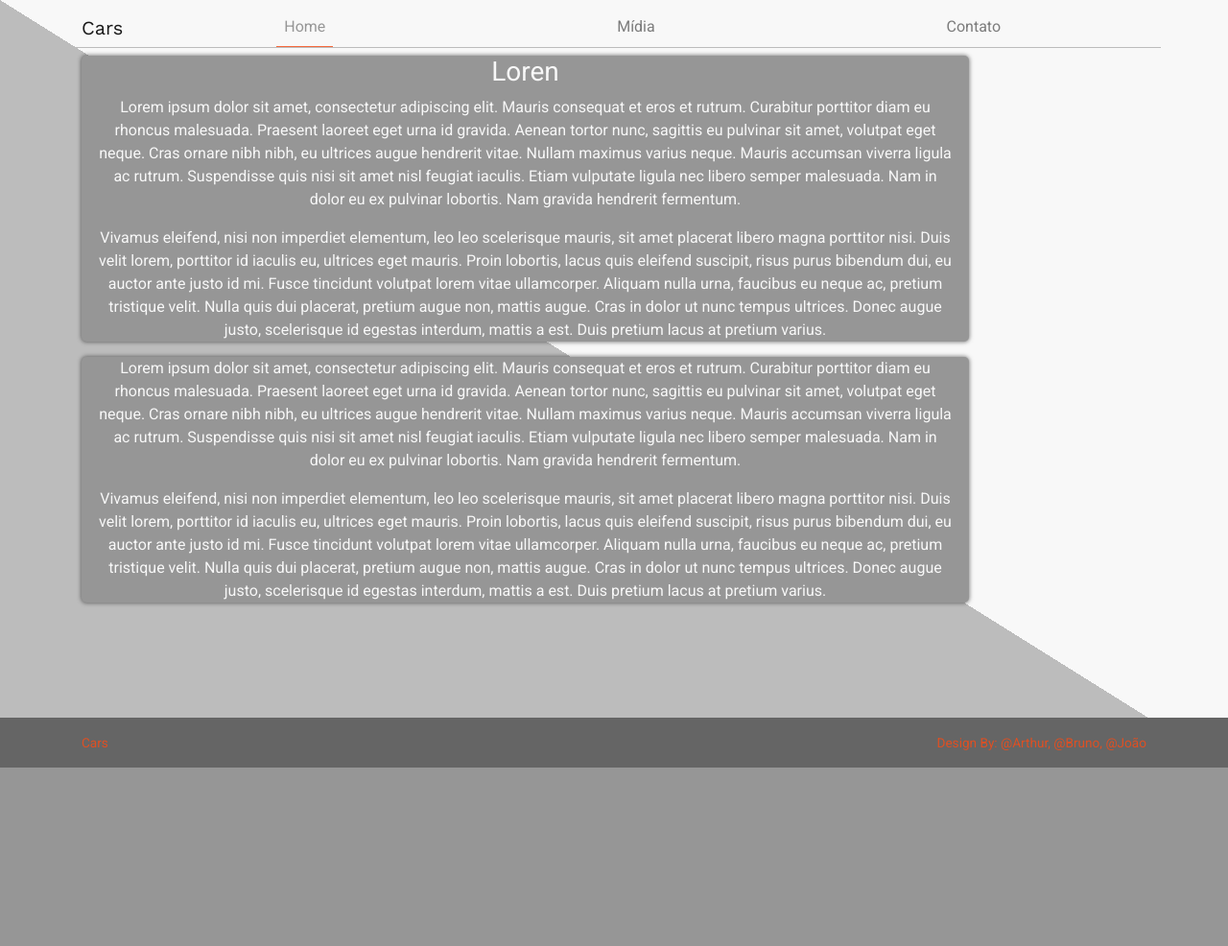
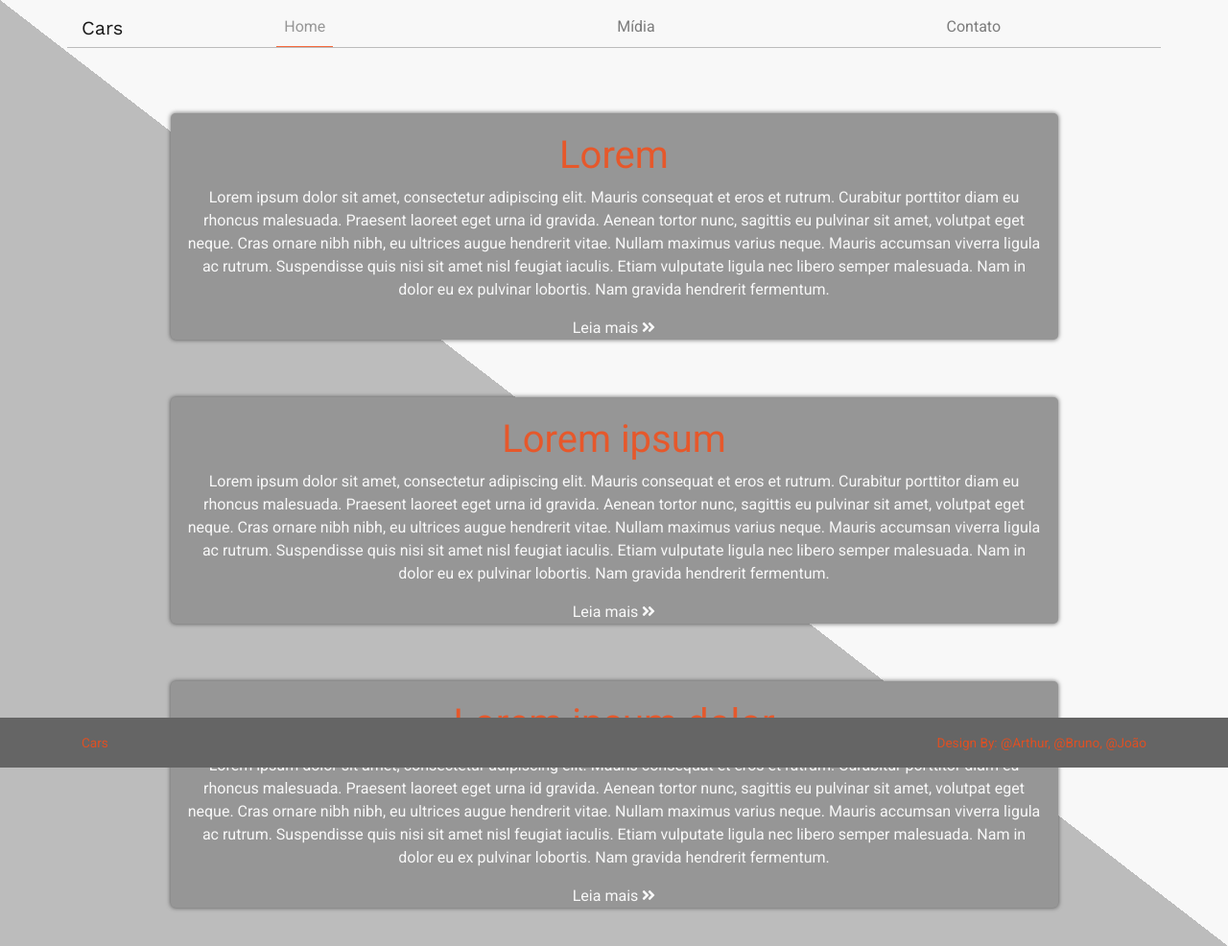
Before and after one commit to arthurdias-trad/Projeto1-Santander-FullStack, a PHP site: page / in a window 1280 px wide. Shown: the whole page at 96% size. Before the commit the page ends 800 px from the top, so only its background shows below. Run offline with PHP 8.4, Linux system fonts and the light colour scheme; some libraries are stand-ins or nearby versions.

Commit message:
ajustes buttom menu, css, sections

```diff
--- a/ArthurDias, BrunoVinícius, JoãoPaulo – PortalDeCarros/css/style.css
+++ b/ArthurDias, BrunoVinícius, JoãoPaulo – PortalDeCarros/css/style.css
@@ -3,7 +3,7 @@
 :root {
   --color-laranja: rgba(246, 76, 22, 0.83);
   --color-escuro: #656565;
-  --color-medio: #969696;
+  --color-médio: #969696;
   --color-claro: #bcbcbc;
   --color-white: #f8f8f8;
 }
@@ -19,6 +19,11 @@ nav {
   color: var(--color-medio);
 }
 
+.navbar-toggler, .navbar-toggler:focus {
+  border: none;
+  outline: none;
+}
+
 .logo {
   font-family: "Work Sans", sans-serif;
 }
@@ -32,23 +37,53 @@ nav {
 }
 
 .bg-médio {
-  background: var(--color-medio);
+  background: var(--color-médio);
 }
 
 .bg-claro {
   background: var(--color-claro);
 }
 
+.texto-white {
+  color: var(--color-white);
+}
+
 .navbar-center {
   margin: 0 auto;
 }
 
+main {
+  display: flex;
+  flex-direction: column;
+  align-items: center;
+}
+
+main h1 {
+  margin-top: 20px;
+  color: var(--color-laranja);
+}
+
 .text-section {
-  background-color: var(--color-medio);
-  color: var(--color-white);
-  text-align: center;
   border-radius: 5px;
   box-shadow: 0 0 4px .5px rgba(0, 0, 0, 0.5);
+  margin-top: 60px;
+}
+
+.text-section:last-child {
+  margin-bottom: 40px;
+}
+
+.more {
+  cursor: pointer;
+}
+
+.modal-content {
+  background-color: var(--color-médio);
+  color: var(--color-white);
+}
+
+.modal-header, .modal-header button {
+  color: var(--color-laranja);
 }
 
 footer {
@@ -114,7 +149,7 @@ footer {
 
   .active {
     border-bottom: 1.5px solid var(--color-laranja);
-    color: var(--color-medio) !important;
+    color: var(--color-médio) !important;
   }
 
   footer {
--- a/ArthurDias, BrunoVinícius, JoãoPaulo – PortalDeCarros/index.html
+++ b/ArthurDias, BrunoVinícius, JoãoPaulo – PortalDeCarros/index.html
@@ -10,6 +10,12 @@
     />
     <link rel="stylesheet" href="css/bootstrap.min.css" />
     <link rel="stylesheet" href="css/style.css" />
+    <script
+      src="https://cdnjs.cloudflare.com/ajax/libs/font-awesome/5.14.0/js/all.min.js"
+      integrity="sha512-YSdqvJoZr83hj76AIVdOcvLWYMWzy6sJyIMic2aQz5kh2bPTd9dzY3NtdeEAzPp/PhgZqr4aJObB3ym/vsItMg=="
+      crossorigin="anonymous"
+    ></script>
+    <script src="./js/script.js"></script>
   </head>
   <body>
     <header>
@@ -43,24 +49,85 @@
     </header>
     <div class="container">
       <main>
-        <section class="text-section col-sm-12 col-lg-10">
-          <h3>Loren</h3>
-          <p>Lorem ipsum dolor sit amet, consectetur adipiscing elit. Mauris consequat et eros et rutrum. Curabitur porttitor diam eu rhoncus malesuada. Praesent laoreet eget urna id gravida. Aenean tortor nunc, sagittis eu pulvinar sit amet, volutpat eget neque. Cras ornare nibh nibh, eu ultrices augue hendrerit vitae. Nullam maximus varius neque. Mauris accumsan viverra ligula ac rutrum. Suspendisse quis nisi sit amet nisl feugiat iaculis. Etiam vulputate ligula nec libero semper malesuada. Nam in dolor eu ex pulvinar lobortis. Nam gravida hendrerit fermentum.</p>
-          <p>Vivamus eleifend, nisi non imperdiet elementum, leo leo scelerisque mauris, sit amet placerat libero magna porttitor nisi. Duis velit lorem, porttitor id iaculis eu, ultrices eget mauris. Proin lobortis, lacus quis eleifend suscipit, risus purus bibendum dui, eu auctor ante justo id mi. Fusce tincidunt volutpat lorem vitae ullamcorper. Aliquam nulla urna, faucibus eu neque ac, pretium tristique velit. Nulla quis dui placerat, pretium augue non, mattis augue. Cras in dolor ut nunc tempus ultrices. Donec augue justo, scelerisque id egestas interdum, mattis a est. Duis pretium lacus at pretium varius.</p>
+        <section class="bg-médio texto-white text-section text-center col-sm-12 col-lg-10">
+          <h1>Lorem</h1>
+          <p>Lorem ipsum dolor sit amet, consectetur adipiscing elit. Mauris consequat et eros et rutrum. Curabitur porttitor diam eu rhoncus malesuada. Praesent laoreet eget urna id gravida. Aenean tortor nunc, sagittis eu pulvinar sit amet, volutpat eget neque. Cras ornare nibh nibh, eu ultrices augue hendrerit vitae. Nullam maximus varius neque. Mauris accumsan viverra ligula ac rutrum. Suspendisse quis nisi sit amet nisl feugiat iaculis. Etiam vulputate ligula nec libero semper malesuada. Nam in dolor eu ex pulvinar lobortis. Nam gravida hendrerit fermentum.</p><span class="more texto-laranja" data-toggle="modal" data-target="#modal1">Leia mais <i class="fas fa-angle-double-right" aria-hidden="true"></i></span>
         </section>
-        <section class="text-section col-sm-12 col-lg-10">
-          <p>Lorem ipsum dolor sit amet, consectetur adipiscing elit. Mauris consequat et eros et rutrum. Curabitur porttitor diam eu rhoncus malesuada. Praesent laoreet eget urna id gravida. Aenean tortor nunc, sagittis eu pulvinar sit amet, volutpat eget neque. Cras ornare nibh nibh, eu ultrices augue hendrerit vitae. Nullam maximus varius neque. Mauris accumsan viverra ligula ac rutrum. Suspendisse quis nisi sit amet nisl feugiat iaculis. Etiam vulputate ligula nec libero semper malesuada. Nam in dolor eu ex pulvinar lobortis. Nam gravida hendrerit fermentum.</p>
-          <p>Vivamus eleifend, nisi non imperdiet elementum, leo leo scelerisque mauris, sit amet placerat libero magna porttitor nisi. Duis velit lorem, porttitor id iaculis eu, ultrices eget mauris. Proin lobortis, lacus quis eleifend suscipit, risus purus bibendum dui, eu auctor ante justo id mi. Fusce tincidunt volutpat lorem vitae ullamcorper. Aliquam nulla urna, faucibus eu neque ac, pretium tristique velit. Nulla quis dui placerat, pretium augue non, mattis augue. Cras in dolor ut nunc tempus ultrices. Donec augue justo, scelerisque id egestas interdum, mattis a est. Duis pretium lacus at pretium varius.</p>
+        <section class="bg-médio texto-white text-section text-center col-sm-12 col-lg-10">
+          <h1>Lorem ipsum</h1>
+          <p>Lorem ipsum dolor sit amet, consectetur adipiscing elit. Mauris consequat et eros et rutrum. Curabitur porttitor diam eu rhoncus malesuada. Praesent laoreet eget urna id gravida. Aenean tortor nunc, sagittis eu pulvinar sit amet, volutpat eget neque. Cras ornare nibh nibh, eu ultrices augue hendrerit vitae. Nullam maximus varius neque. Mauris accumsan viverra ligula ac rutrum. Suspendisse quis nisi sit amet nisl feugiat iaculis. Etiam vulputate ligula nec libero semper malesuada. Nam in dolor eu ex pulvinar lobortis. Nam gravida hendrerit fermentum.</p><span class="more texto-laranja" data-toggle="modal" data-target="#modal2">Leia mais <i class="fas fa-angle-double-right" aria-hidden="true"></i></span>
+        </section>
+        <section class="bg-médio texto-white text-section text-center col-sm-12 col-lg-10">
+          <h1>Lorem ipsum dolor</h1>
+          <p>Lorem ipsum dolor sit amet, consectetur adipiscing elit. Mauris consequat et eros et rutrum. Curabitur porttitor diam eu rhoncus malesuada. Praesent laoreet eget urna id gravida. Aenean tortor nunc, sagittis eu pulvinar sit amet, volutpat eget neque. Cras ornare nibh nibh, eu ultrices augue hendrerit vitae. Nullam maximus varius neque. Mauris accumsan viverra ligula ac rutrum. Suspendisse quis nisi sit amet nisl feugiat iaculis. Etiam vulputate ligula nec libero semper malesuada. Nam in dolor eu ex pulvinar lobortis. Nam gravida hendrerit fermentum.</p><span class="more texto-laranja" data-toggle="modal" data-target="#modal3">Leia mais <i class="fas fa-angle-double-right" aria-hidden="true"></i></span>
         </section>
       </main>
     </div>
+      <!-- Modal 1 -->
+      <div class="modal fade" id="modal1" data-backdrop="static" data-keyboard="false" tabindex="-1" role="dialog" aria-labelledby="staticBackdropLabel" aria-hidden="true">
+        <div class="modal-dialog modal-dialog-centered modal-dialog-scrollable modal-lg">
+          <div class="modal-content">
+            <div class="modal-header">
+              <h5 class="modal-title" id="staticBackdropLabel">Lorem</h5>
+              <button type="button" class="close" data-dismiss="modal" aria-label="Close">
+                <span aria-hidden="true">&times;</span>
+              </button>
+            </div>
+            <div class="modal-body">
+              <p>Lorem ipsum dolor sit amet, consectetur adipiscing elit. Vivamus ullamcorper sed libero nec pretium. Duis eu tempor diam, a egestas odio. Suspendisse auctor ullamcorper tincidunt. Vestibulum in porttitor orci, at semper nunc. Nullam efficitur aliquam ipsum vitae maximus. Aliquam pretium sem consectetur justo facilisis, in feugiat libero suscipit. Vivamus rutrum non libero id maximus. Morbi quis mattis ipsum, eu feugiat metus. Cras commodo felis eu dui sollicitudin iaculis. Mauris ullamcorper augue sit amet nulla iaculis ornare.</p>
+              <p>Phasellus tellus justo, bibendum ut magna et, dapibus condimentum ante. Suspendisse rhoncus euismod tincidunt. Ut semper aliquet quam, eu tempus nibh pharetra nec. Quisque eu velit euismod, iaculis dolor eget, luctus est. Sed cursus ipsum eu sapien porta, non dapibus felis lacinia. Proin sodales et sapien at tempor. Aenean eget lobortis est. Etiam placerat, mauris placerat faucibus varius, elit magna vehicula massa, et consectetur velit lectus non libero. Aenean consectetur elit justo, eget varius sapien pharetra non. Vestibulum ante ipsum primis in faucibus orci luctus et ultrices posuere cubilia curae;</p>
+              <p>Etiam et eros placerat orci rhoncus ultrices at feugiat velit. Praesent dapibus faucibus nunc, vel convallis elit ultricies sit amet. In ornare purus varius nibh lacinia molestie non vel velit. Morbi tincidunt pretium lacus. Praesent molestie mollis dui, non vulputate nisi interdum non. Morbi quis consectetur lorem. Mauris rutrum ligula neque. Nam mollis tempus metus, et pharetra massa. Nam vitae nulla pretium, faucibus urna nec, volutpat risus. Vestibulum ante ipsum primis in faucibus orci luctus et ultrices posuere cubilia curae; Quisque luctus ornare ante, ut facilisis nisl condimentum non. Etiam accumsan velit sed neque ultrices maximus. Donec in metus placerat nibh ornare semper fermentum eu odio. Donec in ligula vitae tellus sollicitudin elementum vitae sit amet ipsum. Curabitur ullamcorper, risus et facilisis egestas, quam mi blandit velit, ut tempor lorem enim sed velit.</p>
+              <p>Ut et varius enim. Proin quis mauris aliquet, volutpat arcu pulvinar, finibus sapien. Quisque eleifend bibendum libero ac maximus. Pellentesque accumsan est a enim sodales pulvinar. Cras gravida nibh nec dictum ultricies. Lorem ipsum dolor sit amet, consectetur adipiscing elit. Sed aliquam lectus a interdum cursus. Curabitur purus enim, imperdiet sed viverra et, varius at nisi. Fusce rutrum quis lectus sit amet viverra. Mauris ac est elementum, porta leo vel, placerat velit. Phasellus porta urna urna, et volutpat mi fermentum a. In id accumsan lorem, ac lobortis elit. Maecenas aliquam velit eu tellus porta, nec bibendum nulla iaculis. Pellentesque non porttitor felis. Vivamus turpis neque, aliquam in volutpat ac, tempor quis arcu.</p>
+            </div>
+          </div>
+        </div>
+      </div>
+          <!-- Modal 2 -->
+      <div class="modal fade" id="modal2" data-backdrop="static" data-keyboard="false" tabindex="-1" role="dialog" aria-labelledby="staticBackdropLabel" aria-hidden="true">
+        <div class="modal-dialog modal-dialog-centered modal-dialog-scrollable modal-lg">
+          <div class="modal-content">
+            <div class="modal-header">
+              <h5 class="modal-title" id="staticBackdropLabel">Lorem ipsum</h5>
+              <button type="button" class="close" data-dismiss="modal" aria-label="Close">
+                <span aria-hidden="true">&times;</span>
+              </button>
+            </div>
+            <div class="modal-body">
+              <p>Lorem ipsum dolor sit amet, consectetur adipiscing elit. Vivamus ullamcorper sed libero nec pretium. Duis eu tempor diam, a egestas odio. Suspendisse auctor ullamcorper tincidunt. Vestibulum in porttitor orci, at semper nunc. Nullam efficitur aliquam ipsum vitae maximus. Aliquam pretium sem consectetur justo facilisis, in feugiat libero suscipit. Vivamus rutrum non libero id maximus. Morbi quis mattis ipsum, eu feugiat metus. Cras commodo felis eu dui sollicitudin iaculis. Mauris ullamcorper augue sit amet nulla iaculis ornare.</p>
+              <p>Phasellus tellus justo, bibendum ut magna et, dapibus condimentum ante. Suspendisse rhoncus euismod tincidunt. Ut semper aliquet quam, eu tempus nibh pharetra nec. Quisque eu velit euismod, iaculis dolor eget, luctus est. Sed cursus ipsum eu sapien porta, non dapibus felis lacinia. Proin sodales et sapien at tempor. Aenean eget lobortis est. Etiam placerat, mauris placerat faucibus varius, elit magna vehicula massa, et consectetur velit lectus non libero. Aenean consectetur elit justo, eget varius sapien pharetra non. Vestibulum ante ipsum primis in faucibus orci luctus et ultrices posuere cubilia curae;</p>
+              <p>Etiam et eros placerat orci rhoncus ultrices at feugiat velit. Praesent dapibus faucibus nunc, vel convallis elit ultricies sit amet. In ornare purus varius nibh lacinia molestie non vel velit. Morbi tincidunt pretium lacus. Praesent molestie mollis dui, non vulputate nisi interdum non. Morbi quis consectetur lorem. Mauris rutrum ligula neque. Nam mollis tempus metus, et pharetra massa. Nam vitae nulla pretium, faucibus urna nec, volutpat risus. Vestibulum ante ipsum primis in faucibus orci luctus et ultrices posuere cubilia curae; Quisque luctus ornare ante, ut facilisis nisl condimentum non. Etiam accumsan velit sed neque ultrices maximus. Donec in metus placerat nibh ornare semper fermentum eu odio. Donec in ligula vitae tellus sollicitudin elementum vitae sit amet ipsum. Curabitur ullamcorper, risus et facilisis egestas, quam mi blandit velit, ut tempor lorem enim sed velit.</p>
+              <p>Ut et varius enim. Proin quis mauris aliquet, volutpat arcu pulvinar, finibus sapien. Quisque eleifend bibendum libero ac maximus. Pellentesque accumsan est a enim sodales pulvinar. Cras gravida nibh nec dictum ultricies. Lorem ipsum dolor sit amet, consectetur adipiscing elit. Sed aliquam lectus a interdum cursus. Curabitur purus enim, imperdiet sed viverra et, varius at nisi. Fusce rutrum quis lectus sit amet viverra. Mauris ac est elementum, porta leo vel, placerat velit. Phasellus porta urna urna, et volutpat mi fermentum a. In id accumsan lorem, ac lobortis elit. Maecenas aliquam velit eu tellus porta, nec bibendum nulla iaculis. Pellentesque non porttitor felis. Vivamus turpis neque, aliquam in volutpat ac, tempor quis arcu.</p>
+            </div>
+          </div>
+        </div>
+      </div>
+    </div>
+      <!-- Modal 3 -->
+      <div class="modal fade" id="modal3" data-backdrop="static" data-keyboard="false" tabindex="-1" role="dialog" aria-labelledby="staticBackdropLabel" aria-hidden="true">
+        <div class="modal-dialog modal-dialog-centered modal-dialog-scrollable modal-lg">
+          <div class="modal-content">
+            <div class="modal-header">
+              <h5 class="modal-title" id="staticBackdropLabel">Lorem ipsum dolor</h5>
+              <button type="button" class="close" data-dismiss="modal" aria-label="Close">
+                <span aria-hidden="true">&times;</span>
+              </button>
+            </div>
+            <div class="modal-body">
+              <p>Lorem ipsum dolor sit amet, consectetur adipiscing elit. Vivamus ullamcorper sed libero nec pretium. Duis eu tempor diam, a egestas odio. Suspendisse auctor ullamcorper tincidunt. Vestibulum in porttitor orci, at semper nunc. Nullam efficitur aliquam ipsum vitae maximus. Aliquam pretium sem consectetur justo facilisis, in feugiat libero suscipit. Vivamus rutrum non libero id maximus. Morbi quis mattis ipsum, eu feugiat metus. Cras commodo felis eu dui sollicitudin iaculis. Mauris ullamcorper augue sit amet nulla iaculis ornare.</p>
+              <p>Phasellus tellus justo, bibendum ut magna et, dapibus condimentum ante. Suspendisse rhoncus euismod tincidunt. Ut semper aliquet quam, eu tempus nibh pharetra nec. Quisque eu velit euismod, iaculis dolor eget, luctus est. Sed cursus ipsum eu sapien porta, non dapibus felis lacinia. Proin sodales et sapien at tempor. Aenean eget lobortis est. Etiam placerat, mauris placerat faucibus varius, elit magna vehicula massa, et consectetur velit lectus non libero. Aenean consectetur elit justo, eget varius sapien pharetra non. Vestibulum ante ipsum primis in faucibus orci luctus et ultrices posuere cubilia curae;</p>
+              <p>Etiam et eros placerat orci rhoncus ultrices at feugiat velit. Praesent dapibus faucibus nunc, vel convallis elit ultricies sit amet. In ornare purus varius nibh lacinia molestie non vel velit. Morbi tincidunt pretium lacus. Praesent molestie mollis dui, non vulputate nisi interdum non. Morbi quis consectetur lorem. Mauris rutrum ligula neque. Nam mollis tempus metus, et pharetra massa. Nam vitae nulla pretium, faucibus urna nec, volutpat risus. Vestibulum ante ipsum primis in faucibus orci luctus et ultrices posuere cubilia curae; Quisque luctus ornare ante, ut facilisis nisl condimentum non. Etiam accumsan velit sed neque ultrices maximus. Donec in metus placerat nibh ornare semper fermentum eu odio. Donec in ligula vitae tellus sollicitudin elementum vitae sit amet ipsum. Curabitur ullamcorper, risus et facilisis egestas, quam mi blandit velit, ut tempor lorem enim sed velit.</p>
+              <p>Ut et varius enim. Proin quis mauris aliquet, volutpat arcu pulvinar, finibus sapien. Quisque eleifend bibendum libero ac maximus. Pellentesque accumsan est a enim sodales pulvinar. Cras gravida nibh nec dictum ultricies. Lorem ipsum dolor sit amet, consectetur adipiscing elit. Sed aliquam lectus a interdum cursus. Curabitur purus enim, imperdiet sed viverra et, varius at nisi. Fusce rutrum quis lectus sit amet viverra. Mauris ac est elementum, porta leo vel, placerat velit. Phasellus porta urna urna, et volutpat mi fermentum a. In id accumsan lorem, ac lobortis elit. Maecenas aliquam velit eu tellus porta, nec bibendum nulla iaculis. Pellentesque non porttitor felis. Vivamus turpis neque, aliquam in volutpat ac, tempor quis arcu.</p>
+            </div>
+          </div>
+        </div>
+      </div>
     <footer class="bg-escuro">
       <div class="container footer">
         <div class="footer-logo">
           Cars
         </div>
         <div class="footer-copyright">
-          Design By: <a href="https://github.com/arthurdias-trad" target="_blank">@Arthur</a>, <a href="https://github.com/vbruno96" target="_blank">@Bruno</a>, <a href="https://github.com/" target="_blank">@João</a>
+          Design By: <a href="./contato.html#arthur">@Arthur</a>, <a href="./contato.html#bruno">@Bruno</a>, <a href="./contato.html#joao">@João</a>
         </div>
       </div>
     </footer>
```
